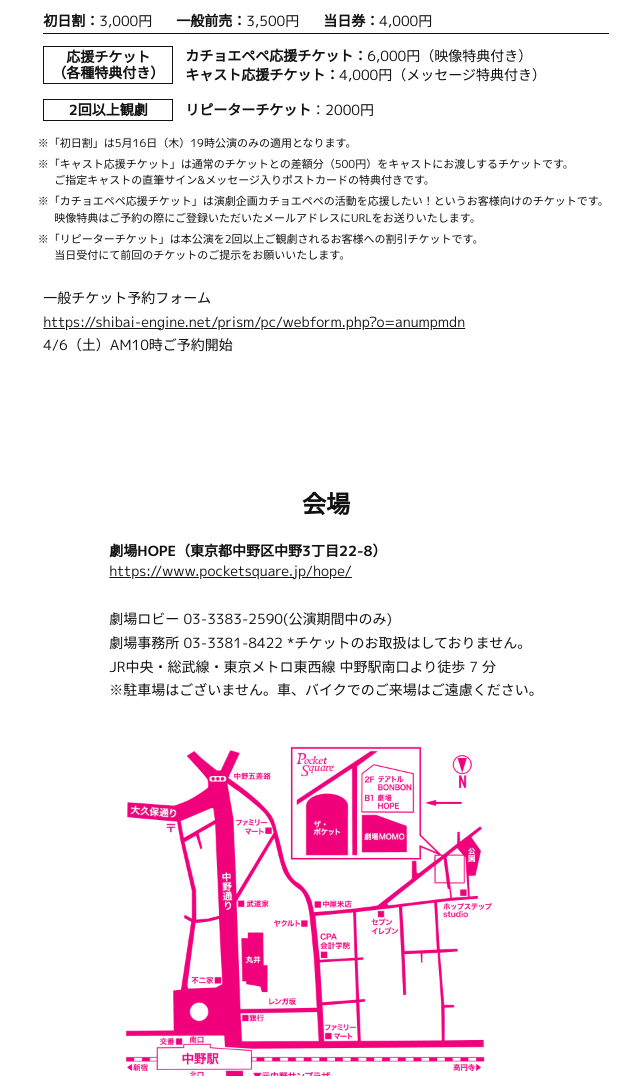
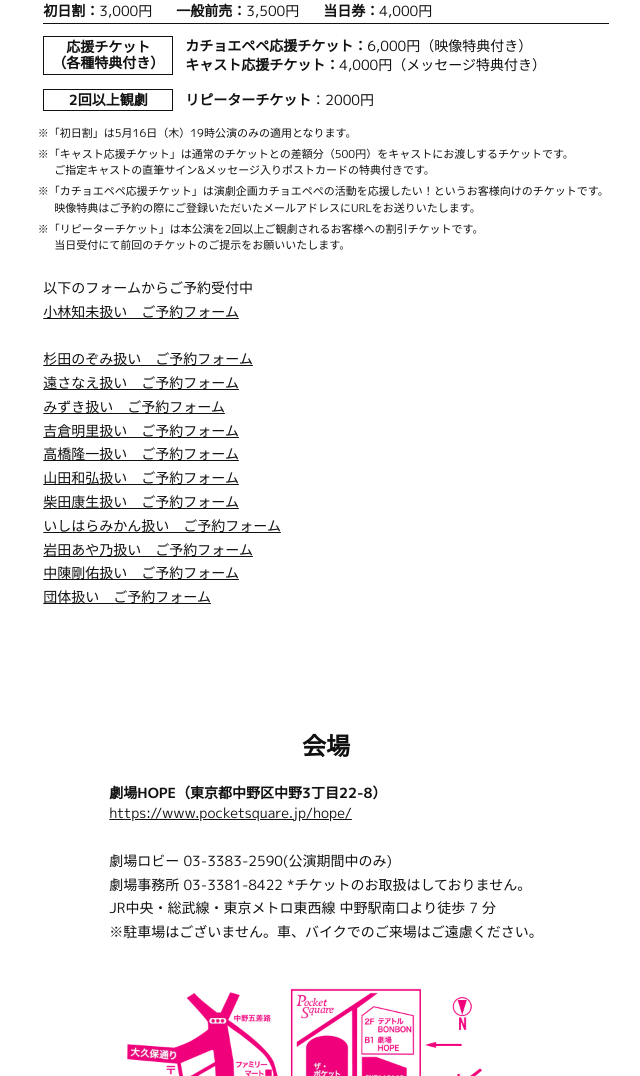
Before and after one commit to geki-cacioepepe/cookies_n_creme, a plain HTML site: page index.html in a window 1280 px wide. Shown: the part 3510-4586 px from the top of the page, without its empty margins (314-954 px from the left). Drawn offline with Linux system fonts and the light colour scheme.

Commit message:
Update index.html

```diff
--- a/index.html
+++ b/index.html
@@ -172,14 +172,81 @@
               </ul>
 
               <p>
-                一般チケット予約フォーム
+                以下のフォームからご予約受付中
                 <br />
-                <a
+                 <a
+                  href="https://shibai-engine.net/prism/pc/webform.php?o=hcyu0pkv"
+                  target="_blank"
+                  >小林知未扱い　ご予約フォーム</a
+                >
+                 <br />
+               <br />
+                 <a
+                  href="https://shibai-engine.net/prism/pc/webform.php?o=nqpblzpn"
+                  target="_blank"
+                  >杉田のぞみ扱い　ご予約フォーム</a
+                >
+                <br />
+                 <a
+                  href="https://shibai-engine.net/prism/pc/webform.php?o=i0ma5y3r"
+                  target="_blank"
+                  >遠さなえ扱い　ご予約フォーム</a
+                >
+              　　　<br />
+                 <a
+                  href="https://shibai-engine.net/prism/pc/webform.php?o=r6jovs0j"
+                  target="_blank"
+                  >みずき扱い　ご予約フォーム</a
+                >
+              　　　<br />
+                 <a
+                  href="https://shibai-engine.net/prism/pc/webform.php?o=2z17lpyc"
+                  target="_blank"
+                  >吉倉明里扱い　ご予約フォーム</a
+                >
+                <br />
+                 <a
+                  href="https://shibai-engine.net/prism/pc/webform.php?o=xrboclz4"
+                  target="_blank"
+                  >高橋隆一扱い　ご予約フォーム</a
+                >
+                <br />
+                 <a
+                  href="https://shibai-engine.net/prism/pc/webform.php?o=tovva0r7"
+                  target="_blank"
+                  >山田和弘扱い　ご予約フォーム</a
+                >
+                <br />
+                 <a
+                  href="https://shibai-engine.net/prism/pc/webform.php?o=zegbgt1a"
+                  target="_blank"
+                  >柴田康生扱い　ご予約フォーム</a
+                >
+                 <br />
+                 <a
+                  href="https://shibai-engine.net/prism/pc/webform.php?o=yiiveuov"
+                  target="_blank"
+                  >いしはらみかん扱い　ご予約フォーム</a
+                >
+                <br />
+                 <a
+                  href="https://shibai-engine.net/prism/pc/webform.php?o=06cb8zmw"
+                  target="_blank"
+                  >岩田あや乃扱い　ご予約フォーム</a
+                >
+                <br />
+                 <a
+                  href="https://shibai-engine.net/prism/pc/webform.php?o=wqwzmk3u"
+                  target="_blank"
+                  >中陳剛佑扱い　ご予約フォーム</a
+                >
+                <br />
+                 <a
                   href="https://shibai-engine.net/prism/pc/webform.php?o=anumpmdn"
                   target="_blank"
-                  >https://shibai-engine.net/prism/pc/webform.php?o=anumpmdn</a
+                  >団体扱い　ご予約フォーム</a
                 >
-                <br />4/6（土）AM10時ご予約開始
+                 <br />
               </p>
             </div>
           </div>
```
